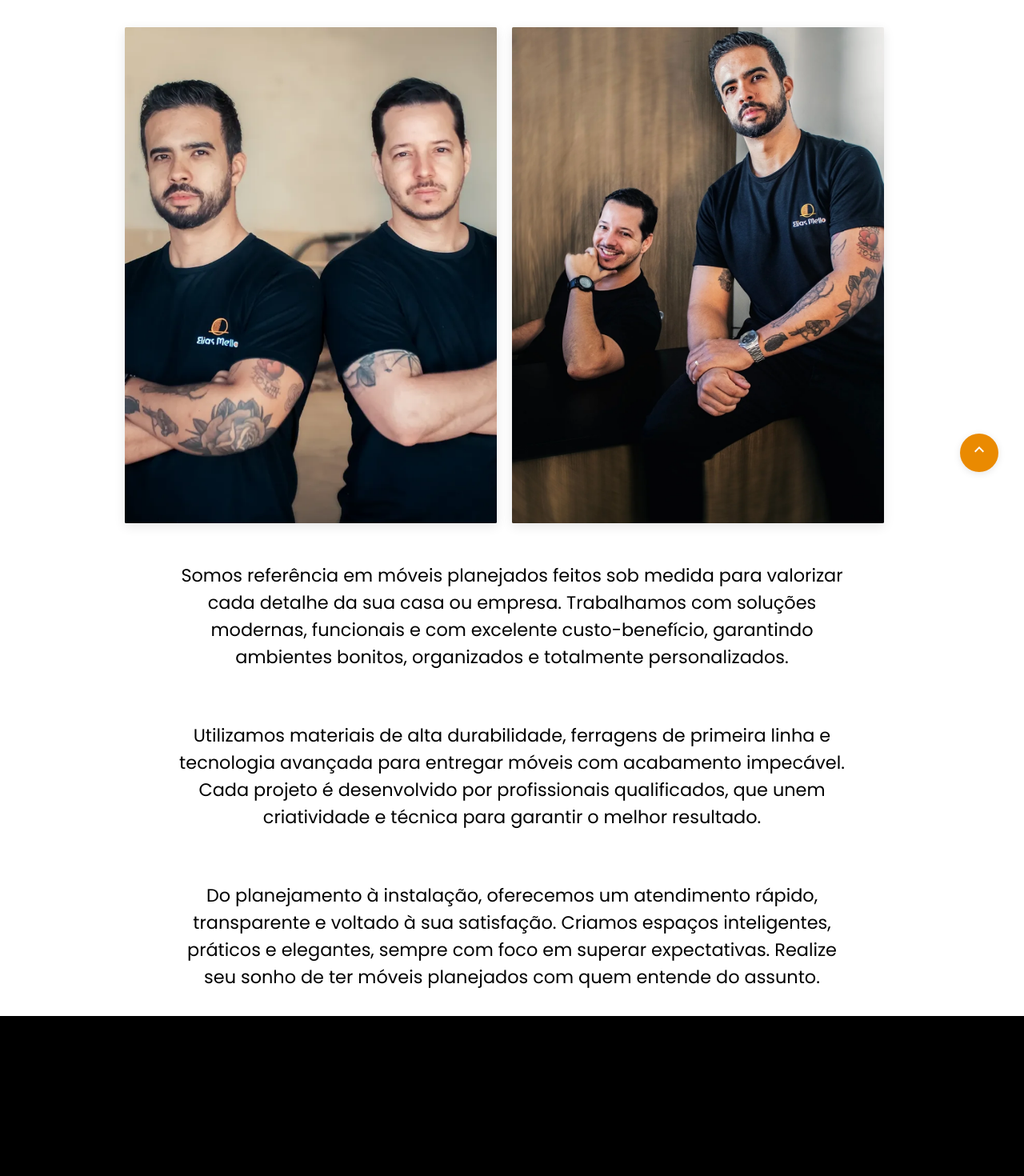
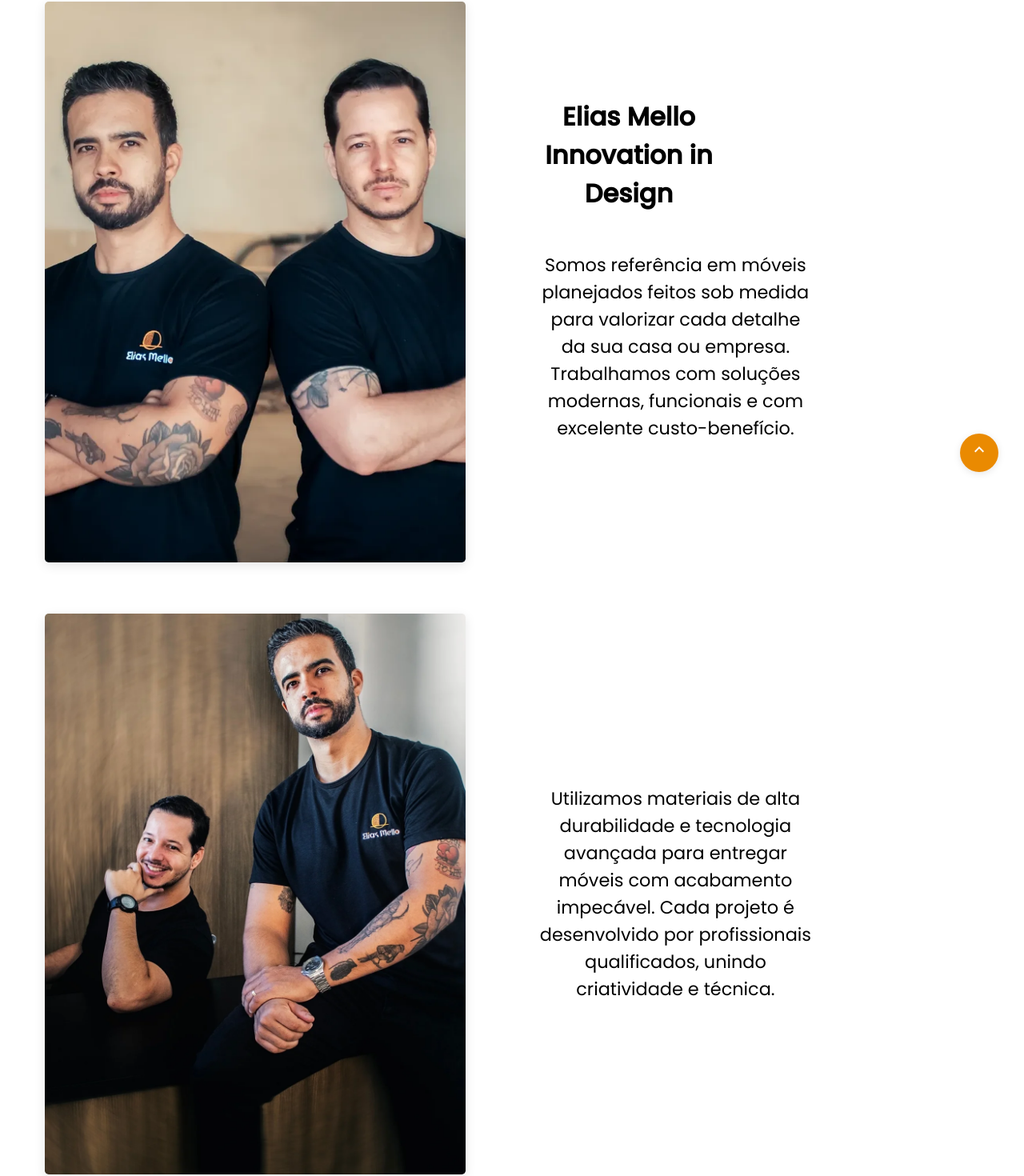
Before and after one commit to leandrobss1/EliasMelloPlanejados, a React (Create React App) app: page /quemsomos in a window 1280 px wide. Shown: the part 178-1648 px from the top of the page at 80% size. Built offline with nearby package versions, Linux system fonts and the light colour scheme.

Commit message:
Alterado a posição dos componentes na guia de Quem Somos para uma visualização mais fluída.

```diff
--- a/src/App.tsx
+++ b/src/App.tsx
@@ -12,7 +12,6 @@ function App() {
       <GlobalStyles />
       <Header />
       <Outlet />
-      <Footer/>
 
       <ScrollToTop />
     </>
--- a/src/pages/Home.tsx
+++ b/src/pages/Home.tsx
@@ -2,6 +2,7 @@ import { Main } from '../components/Main/Main'
 import {Cards} from '../components/Cards/Cards'
 import { Carousel } from '../components/Project/Carousel'
 import { Google } from '../components/GoogleComments/Google'
+import { Footer } from '../components/Footer/Footer'
 
 export default function Home() {
   return (
@@ -10,6 +11,8 @@ export default function Home() {
       <Cards />
       <Carousel />
       <Google />
+      <Footer/>
+
 
     </>
   )
--- a/src/pages/QuemSomos/QuemSomos.tsx
+++ b/src/pages/QuemSomos/QuemSomos.tsx
@@ -17,28 +17,46 @@ const imagesElias: Photo[] = [
 ]
 
 
+export const QuemSomos: React.FC = () => {
 
-export const QuemSomos: React.FC = () =>{
+    const text1 = `Somos referência em móveis planejados feitos sob medida para valorizar cada detalhe da sua casa ou empresa. Trabalhamos com soluções modernas, funcionais e com excelente custo-benefício.`;
+
+    const text2 = `Utilizamos materiais de alta durabilidade e tecnologia avançada para entregar móveis com acabamento impecável. Cada projeto é desenvolvido por profissionais qualificados, unindo criatividade e técnica.`;
+
     return (
-        <S.QSContainer >
-            <S.QSTitle><strong>Somos a EliasMelloInnovationinDesign</strong></S.QSTitle>
+        <S.QSContainer>
 
-            <S.QSImagesRow>
-                {imagesElias.map((Foto) => (
-                <S.QSPhoto
-                key={Foto.id}
-                src={Foto.src}
-                alt={Foto.alt}
-                />
-            ))}
-            </S.QSImagesRow>
+            <S.QSSection>
 
-            <S.QSParagraph>Somos referência em móveis planejados feitos sob medida para valorizar cada detalhe da sua casa ou empresa. Trabalhamos com soluções modernas, funcionais e com excelente custo-benefício, garantindo ambientes bonitos, organizados e totalmente personalizados.</S.QSParagraph>
+                <S.QSRow>
+                    <S.QSImage
+                        src={imagesElias[0].src}
+                        alt="Projeto Elias Mello 1"
+                        loading="lazy"
+                    />
 
-            <S.QSParagraph>Utilizamos materiais de alta durabilidade, ferragens de primeira linha e tecnologia avançada para entregar móveis com acabamento impecável. Cada projeto é desenvolvido por profissionais qualificados, que unem criatividade e técnica para garantir o melhor resultado.</S.QSParagraph>
+                    <S.QText>
+                        <S.QSTitle>
+                            <strong>Elias Mello Innovation in Design</strong>
+                        </S.QSTitle>
+                        <S.QSParagraph>{text1}</S.QSParagraph>
+                    </S.QText>
+                </S.QSRow>
 
-            <S.QSParagraph>Do planejamento à instalação, oferecemos um atendimento rápido, transparente e voltado à sua satisfação. Criamos espaços inteligentes, práticos e elegantes, sempre com foco em superar expectativas. Realize seu sonho de ter móveis planejados com quem entende do assunto.</S.QSParagraph>
+                <S.QSRow reverse>
+                    <S.QText>
+                        <S.QSParagraph>{text2}</S.QSParagraph>
+                    </S.QText>
+
+                    <S.QSImage
+                        src={imagesElias[1].src}
+                        alt="Projeto Elias Mello 2"
+                        loading="lazy"
+                    />
+                </S.QSRow>
+
+            </S.QSSection>
+
         </S.QSContainer>
-
-    )
-}
+    );
+};
--- a/src/pages/QuemSomos/styles.ts
+++ b/src/pages/QuemSomos/styles.ts
@@ -8,7 +8,6 @@ export const QSContainer = styled.div`
 	align-items: center;
 	flex-direction: column;
 	width: 100%;
-	height: auto;
 	padding-top: 2rem;
 	position: relative;
 	overflow: hidden;
@@ -20,7 +19,7 @@ export const QSContainer = styled.div`
 
 export const QSImagesRow = styled.div`
 	width: 100%;
-  	max-width: 1000px;
+  	max-width: 800px;
   	padding: 1rem;
   	display: grid;
   	grid-template-columns: repeat(3, auto);
@@ -28,7 +27,6 @@ export const QSImagesRow = styled.div`
 
 	justify-items: center;
 	align-items: center;
-
 
   @media (max-width: 1024px) {
     grid-template-columns: repeat(2, auto);
@@ -81,3 +79,45 @@ export const QSParagraph = styled.div`
 	}
 
 `
+
+export const QSSection = styled.div`
+  width: 100%;
+  max-width: 1200px;
+  margin: 0 auto;
+  padding: 3rem 1rem;
+  display: flex;
+  flex-direction: column;
+  gap: 4rem;
+`;
+
+export const QSRow = styled.div<{ reverse?: boolean }>`
+  display: flex;
+  align-items: center;
+  justify-content: space-between;
+  gap: 2rem;
+
+  flex-direction: ${({ reverse }) => (reverse ? "row-reverse" : "row")};
+
+  @media (max-width: 900px) {
+    flex-direction: column;
+    text-align: center;
+  }
+`;
+
+export const QSImage = styled.img`
+  width: 45%;
+  border-radius: 0.3rem;
+  box-shadow: 0 4px 14px rgba(0,0,0,0.1);
+
+  @media (max-width: 900px) {
+    width: 100%;
+  }
+`;
+
+export const QText = styled.div`
+  width: 50%;
+
+  @media (max-width: 900px) {
+    width: 100%;
+  }
+`;
```
